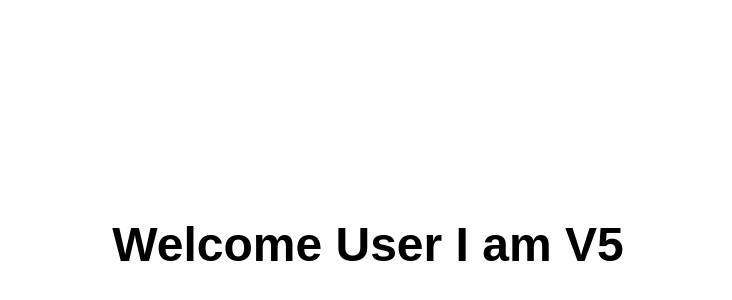
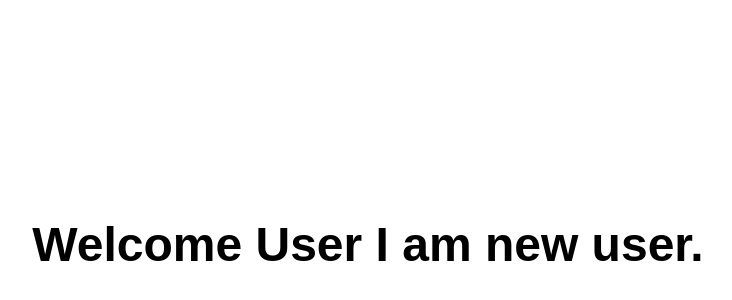
Before and after one commit to vsarkar20555/Next-JS-Static_website, a Next.js app: page / in a window 1280 px wide. Shown: the part 164-464 px from the top of the page, without its empty margins (272-1004 px from the left). Built offline with nearby package versions, Linux system fonts and the light colour scheme.

Commit message:
testing workflows

```diff
--- a/app/page.js
+++ b/app/page.js
@@ -11,7 +11,7 @@ export default function Home() {
         fontFamily: 'Arial',
       }}
     >
-      Welcome User I am V5
+      Welcome User I am new user.
     </main>
   )
 }
```
